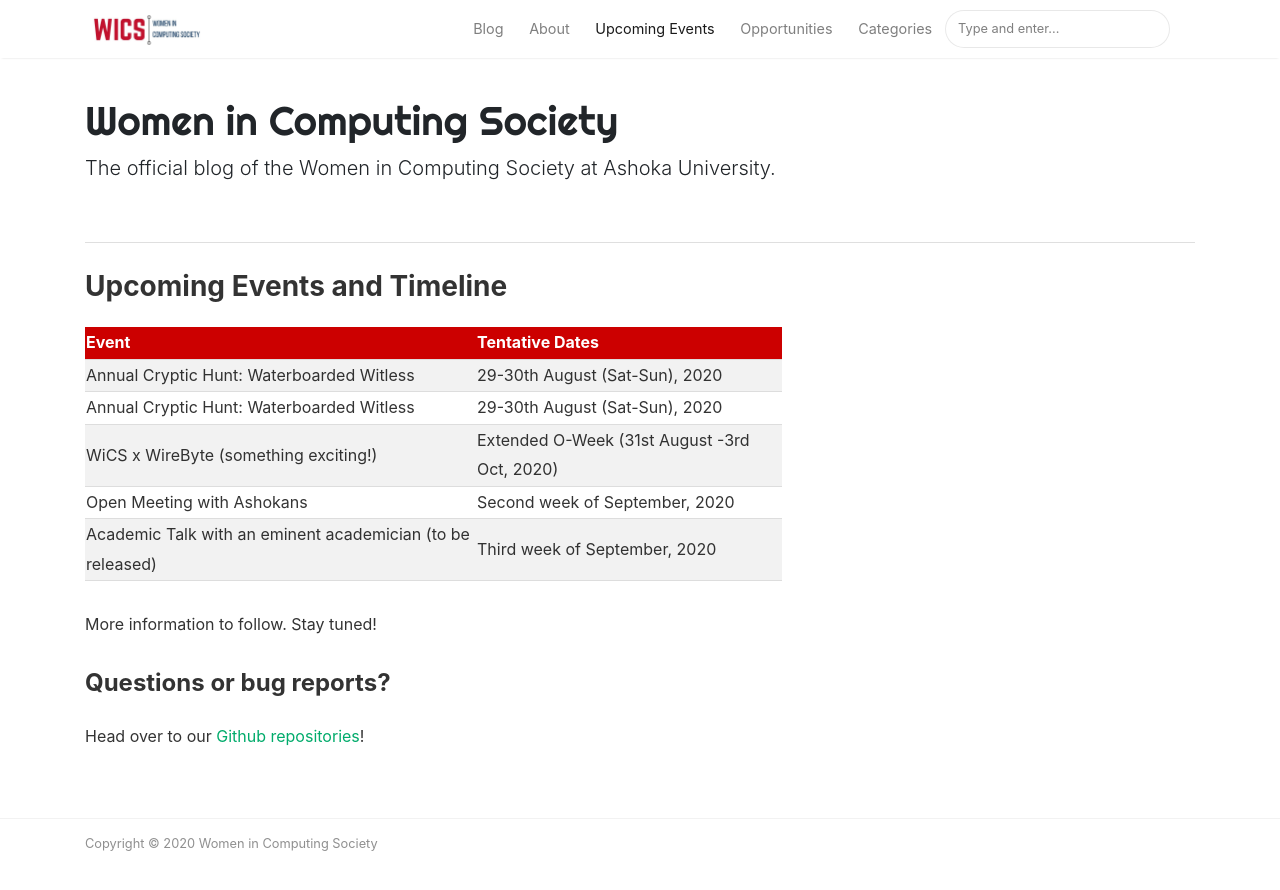
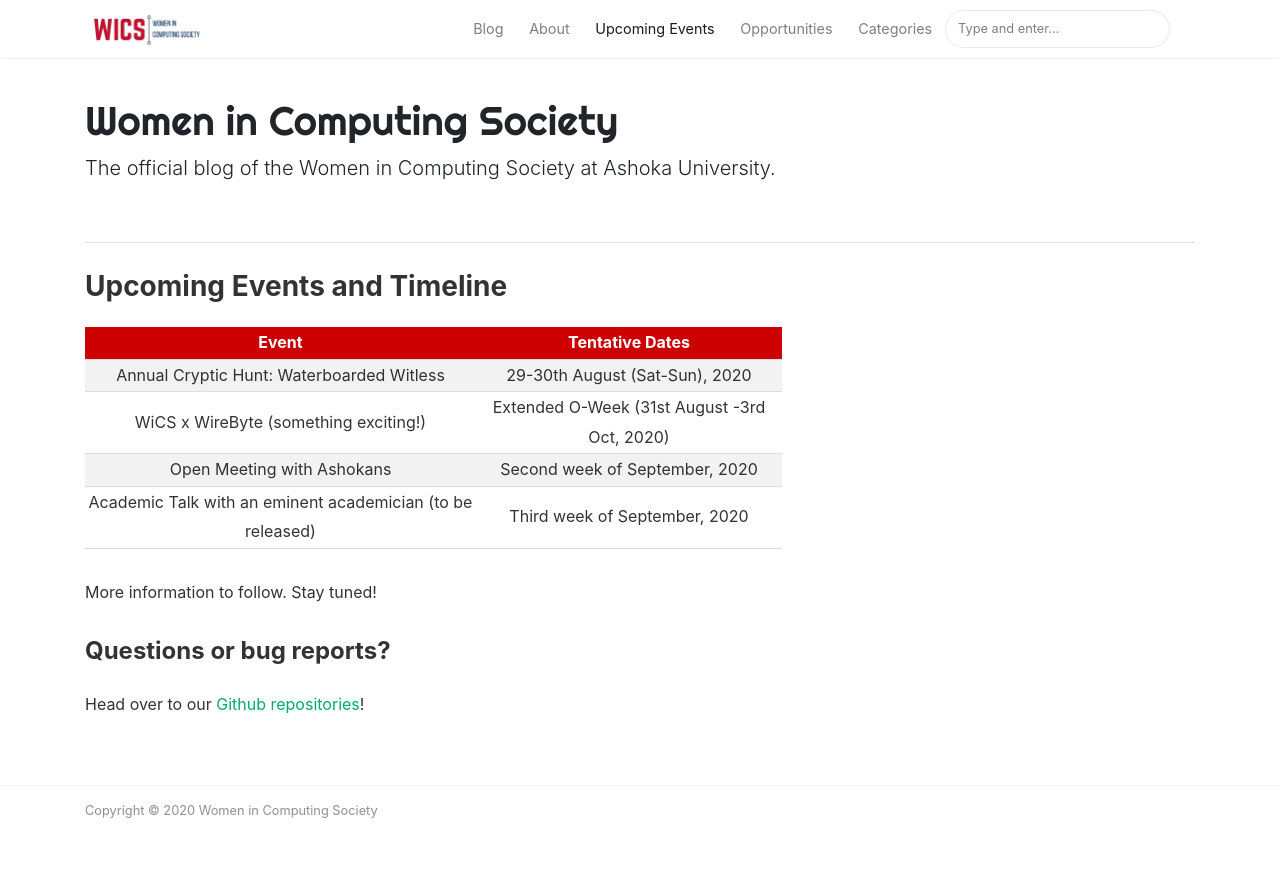
Before and after one commit to wics-ashoka/wics-ashoka.github.io, a Jekyll site: the page built from _pages/upcomingevents.md, in a window 1280 px wide and 927 px high. Shown: the top 890 px of the window. Built offline with Jekyll 4.4.1, drawn with Linux system fonts in a browser that asks for light colours; nearby versions of some CDN libraries.

Commit message:
edit table

```diff
--- a/_pages/upcomingevents.md
+++ b/_pages/upcomingevents.md
@@ -8,6 +8,9 @@ filename: "pages/upcomingevents.md"
 <div class="row justify-content-between">
 <div class="col-md-8 pr-5">
 <style type="text/css">
+	table{
+		text-align: center;
+	}
 	th {
   background-color: #cc0000;
   color: white;
@@ -26,10 +29,6 @@ filename: "pages/upcomingevents.md"
 		<th>Event</th>
 		<th>Tentative Dates</th>
 	</tr>
-	<tr>
-    	<td>Annual Cryptic Hunt: Waterboarded Witless</td>
-    	<td>29-30th August (Sat-Sun), 2020</td>
-  	</tr>
 	<tr>
     	<td>Annual Cryptic Hunt: Waterboarded Witless</td>
     	<td>29-30th August (Sat-Sun), 2020</td>
```
